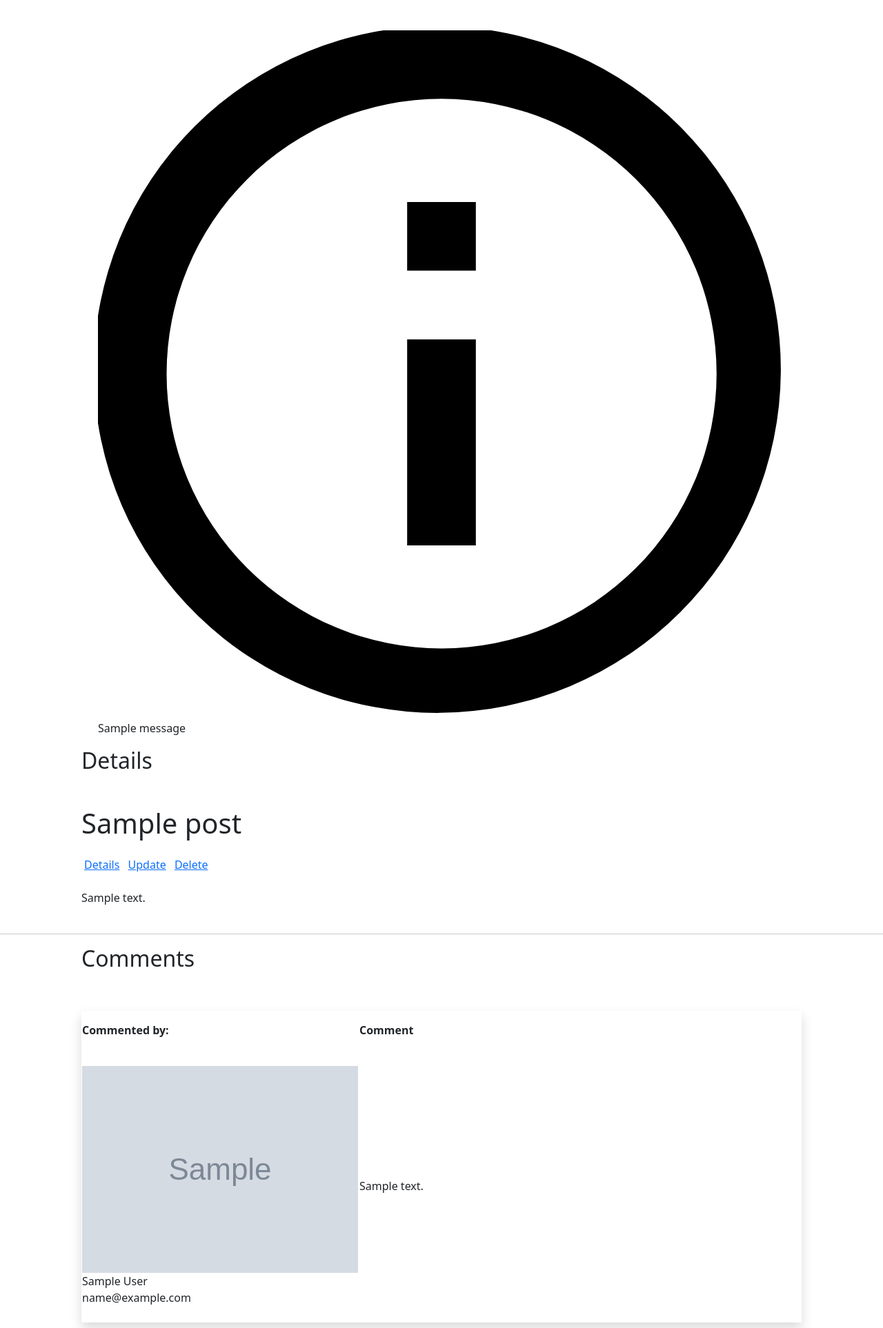
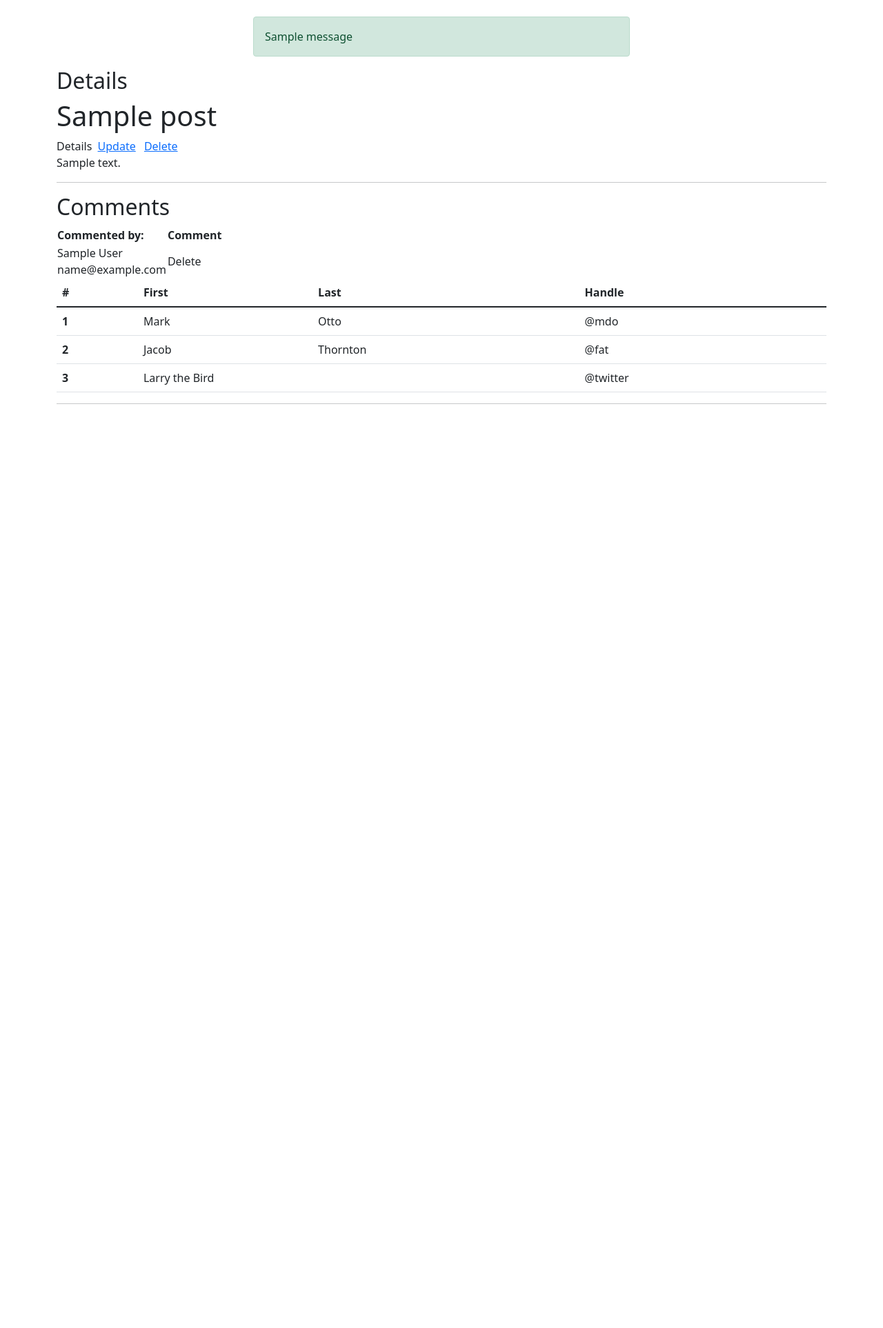
Before and after one commit to andols-dev/djangoblog, a Django app: page /details/1/ in a window 1280 px wide. Shown: the part 73-1999 px from the top of the page at 69% size. After the commit the page ends 659 px from the top, so only its background shows below. Run offline with Django 3.2, Linux system fonts and the light colour scheme; a user stored in the database is signed in; tables that the repository leaves empty hold one stand-in row (values such as "Sample post"); grey boxes marked "Sample" are stand-in pictures; one stand-in notice (Sample message) is shown; some libraries are stand-ins or nearby versions.

Commit message:
redesign posts

```diff
--- a/posts/templates/posts/detail.html
+++ b/posts/templates/posts/detail.html
@@ -5,108 +5,77 @@
 {% block content %}
 
 {% load crispy_forms_tags %}
-<section class="text-gray-600 body-font overflow-hidden">
-    <div class="container px-5 py-10 mx-auto">
+<div class="container">
+  <div class="row">
+    <div class="col-md-6 offset-md-3">
+    {% for message in messages %}
+    <div class="alert alert-success" role="alert">
+      {{ message }}
+    </div>
+    {% endfor %}
+  </div>
+</div>
 
-      <div class="lg:w-4/5 mx-auto flex flex-wrap">
 
-        <div class="lg:w-1/2 w-full lg:pr-10 lg:py-6 mb-6 lg:mb-0">
-          {% if messages %}
-          <div class="messages">
-              {% for message in messages %}
-              <div class="bg-teal-100 border-t-4 border-teal-500 rounded-b text-teal-900 px-4 py-3 shadow-md" role="alert">
-                <div class="flex">
-                  <div class="py-1"><svg class="fill-current h-6 w-6 text-teal-500 mr-4" xmlns="http://www.w3.org/2000/svg" viewBox="0 0 20 20"><path d="M2.93 17.07A10 10 0 1 1 17.07 2.93 10 10 0 0 1 2.93 17.07zm12.73-1.41A8 8 0 1 0 4.34 4.34a8 8 0 0 0 11.32 11.32zM9 11V9h2v6H9v-4zm0-6h2v2H9V5z"/></svg></div>
-                  <div>
-                    <div {% if message.tags %} class="{{ message.tags }}"{% endif %}>{{ message }}</div>
-
-                  </div>
-                </div>
-              </div>
-              {% endfor %}
-          </div>
-          {% endif %}
-          <h2 class="mb-5 text-2xl font-bold leading-7 text-gray-900 sm:text-3xl sm:truncate">
+          <h2>
             Details
           </h2>
-          <h1 class="text-gray-900 text-3xl title-font font-medium mb-4">{{ post.title }}</h1>
-          <div class="flex mb-4">
-            <a class="flex-grow text-indigo-500 border-b-2 border-indigo-500 py-2 text-lg px-1">Details</a>
+          <h1>{{ post.title }}</h1>
+          <div>
+            <a>Details</a>
             {% if post.author == request.user %}
               <a href="{% url 'update_post' post.id %}" class="flex-grow border-b-2 border-gray-300 py-2 text-lg px-1">Update</a>
               <a href="{% url 'delete' post.id %}" class="flex-grow border-b-2 border-gray-300 py-2 text-lg px-1">Delete</a>
             {% endif %}
           </div>
-          <p class="leading-relaxed mb-4">{{ post.content }}</p>
+          <p>{{ post.content }}</p>
 
-          <!-- <div class="flex">
-            <span class="title-font font-medium text-2xl text-gray-900">$58.00</span>
-            <button class="flex ml-auto text-white bg-indigo-500 border-0 py-2 px-6 focus:outline-none hover:bg-indigo-600 rounded">Button</button>
-            <button class="rounded-full w-10 h-10 bg-gray-200 p-0 border-0 inline-flex items-center justify-center text-gray-500 ml-4">
-              <svg fill="currentColor" stroke-linecap="round" stroke-linejoin="round" stroke-width="2" class="w-5 h-5" viewBox="0 0 24 24">
-                <path d="M20.84 4.61a5.5 5.5 0 00-7.78 0L12 5.67l-1.06-1.06a5.5 5.5 0 00-7.78 7.78l1.06 1.06L12 21.23l7.78-7.78 1.06-1.06a5.5 5.5 0 000-7.78z"></path>
-              </svg>
-            </button>
-          </div> -->
           {% if not post.author == request.user %}
             <h1>Add a comment</h1>
 
               <form method="post">
                   {% csrf_token %}
                   {{ form | crispy }}
-                  <input type="submit" class="text-white bg-indigo-500 border-0 py-2 px-6 focus:outline-none hover:bg-indigo-600 rounded text-lg" value="comment">
+                  <button type="submit" class="btn btn-primary">Add comment</button>
               </form>
           {% endif %}
-        </div>
-
-      </div>
 
 
-    </div>
 
-</section>
 <hr>
 
 
 
-<section class="text-gray-600 body-font overflow-hidden">
-  <div class="container px-5 mx-auto">
-    <div class="lg:w-4/5 mx-auto flex flex-wrap">
-
-      <div class="flex flex-col">
-        <h2 class="mb-5 text-2xl font-bold leading-7 text-gray-900 sm:text-3xl sm:truncate">
+        <h2>
           Comments
         </h2>
-        <div class="-my-2 overflow-x-auto sm:-mx-6 lg:-mx-8">
-          <div class="py-2 align-middle inline-block min-w-full sm:px-6 lg:px-8">
-            <div class="shadow overflow-hidden border-b border-gray-200 sm:rounded-lg">
-              <table class="min-w-full divide-y divide-gray-200">
+
+              <table>
 
 
 
-                <thead class="bg-gray-50">
+                <thead>
                   <tr>
-                    <th scope="col" class="px-6 py-3 text-left text-xs font-medium text-gray-500 uppercase tracking-wider">
+                    <th scope="col">
                     Commented by:
                     </th>
-                    <th scope="col" class="px-6 py-3 text-left text-xs font-medium text-gray-500 uppercase tracking-wider">
+                    <th scope="col">
                       Comment
                     </th>
 
                   </tr>
                 </thead>
-                <tbody class="bg-white divide-y divide-gray-200">
+                <tbody>
                   {% for post_comment in post.comments  %}
 
 
                   <tr>
-                    <td class="px-6 py-4 whitespace-nowrap">
-                      <div class="flex items-center">
-                        <div class="flex-shrink-0 h-10 w-10">
-                          <img class="h-10 w-10 rounded-full" src=" {{ post_comment.user.profile.image.url }}" alt="">
+                    <td>
+                      <div>
+                        <div>
                         </div>
-                        <div class="ml-4">
-                          <div class="text-sm font-medium text-gray-900">
+                        <div>
+                          <div>
                             {{ post_comment.user.first_name }} {{ post_comment.user.last_name }}
                           </div>
                           {% if post_comment.user.email %}
@@ -118,35 +87,48 @@
                         </div>
                       </div>
                     </td>
-                    <td class="px-6 py-4 whitespace-nowrap">
-                      <div class="text-sm text-gray-900">{{ post_comment.content }}</div>
+                    <td class=">
+                      <div>{{ post_comment.content }}</div>
                     </td>
                     {% if post_comment.user == request.user or post.author == request.user %}
-                      <td class="px-6 py-4 whitespace-nowrap">
+                      <td>
                         <a href="{% url 'delete_comment' post_comment.id %}" class="bg-red-500 hover:bg-red-700 text-white text-center py-2 px-4 rounded" >Delete</a>
                       </td>
                     {% endif %}
-
-
                   </tr>
                   {% endfor %}
-
-                  <!-- More people... -->
                 </tbody>
-
+              </table>
+              <table class="table">
+                <thead>
+                  <tr>
+                    <th scope="col">#</th>
+                    <th scope="col">First</th>
+                    <th scope="col">Last</th>
+                    <th scope="col">Handle</th>
+                  </tr>
+                </thead>
+                <tbody>
+                  <tr>
+                    <th scope="row">1</th>
+                    <td>Mark</td>
+                    <td>Otto</td>
+                    <td>@mdo</td>
+                  </tr>
+                  <tr>
+                    <th scope="row">2</th>
+                    <td>Jacob</td>
+                    <td>Thornton</td>
+                    <td>@fat</td>
+                  </tr>
+                  <tr>
+                    <th scope="row">3</th>
+                    <td colspan="2">Larry the Bird</td>
+                    <td>@twitter</td>
+                  </tr>
+                </tbody>
               </table>
 
-            </div>
-          </div>
-        </div>
-      </div>
+              <hr>
 
-      </div>
-
-    </div>
-
-
-  </div>
-
-</section>
 {% endblock content %}
```
Also changed, not shown: posts/templates/posts/delete.html (+7 -20 lines), posts/templates/posts/posts.html (+26 -31 lines), posts/templates/posts/update_post.html (+10 -24 lines).
